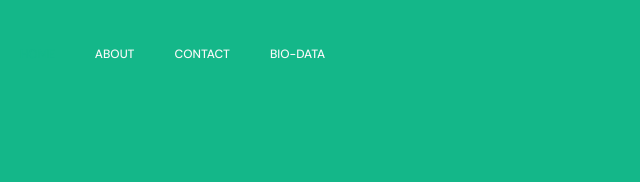
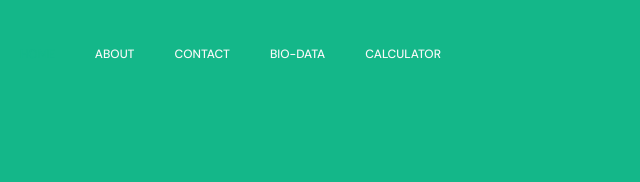
Before and after one commit to rshriwastav05/Personal-Portfolio, a plain HTML site: page index.html in a window 1280 px wide. Shown: the top 182 px of the page, 213-853 px from the left. Drawn offline with Linux system fonts and the light colour scheme.

Commit message:
Update index.html

```diff
--- a/index.html
+++ b/index.html
@@ -68,6 +68,9 @@
                         </li>
                         <li class="nav-item">
                             <a class="nav-link click-scroll" href="PDF/CV.pdf" target="_blank">Bio-DATA</a>
+                        </li>
+                        <li class="nav-item">
+                            <a class="nav-link click-scroll" href="Calculator.html" target="_blank">Calculator</a>
                         </li>
                     </ul>
 
```
